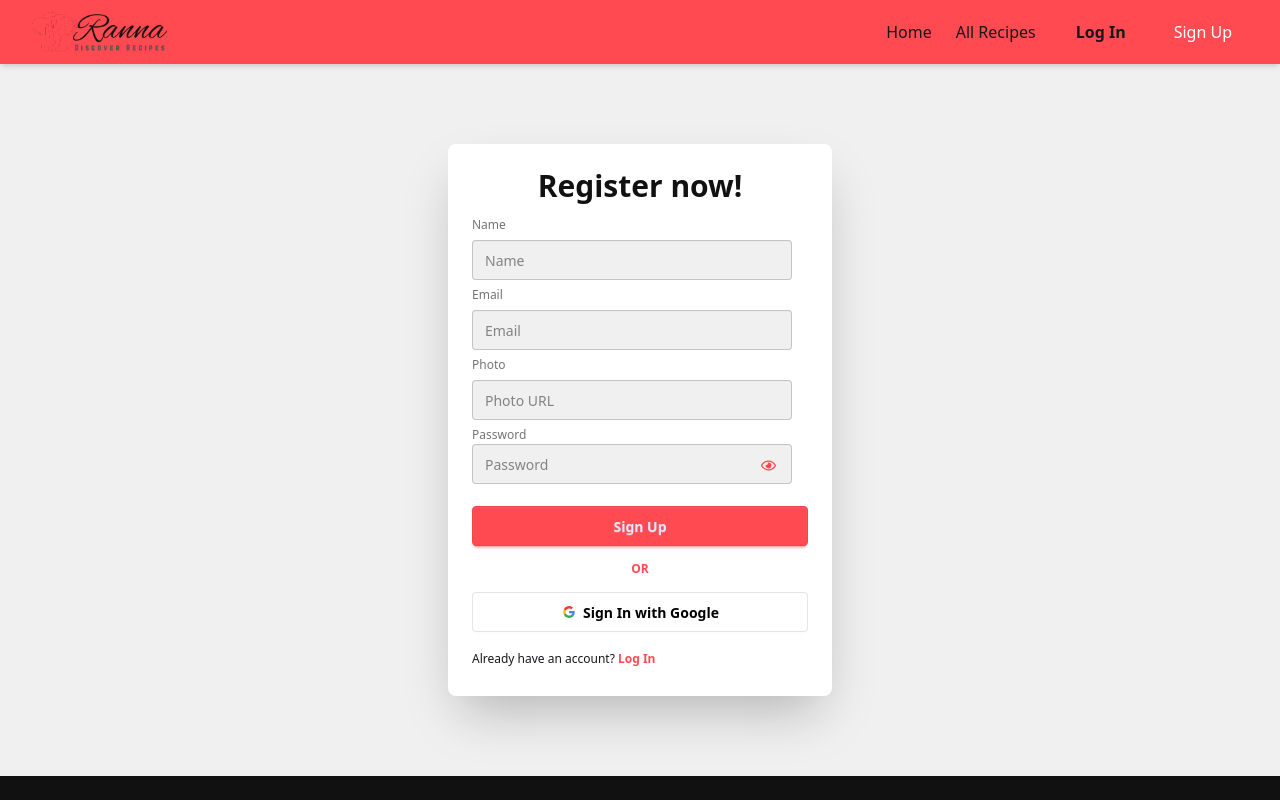
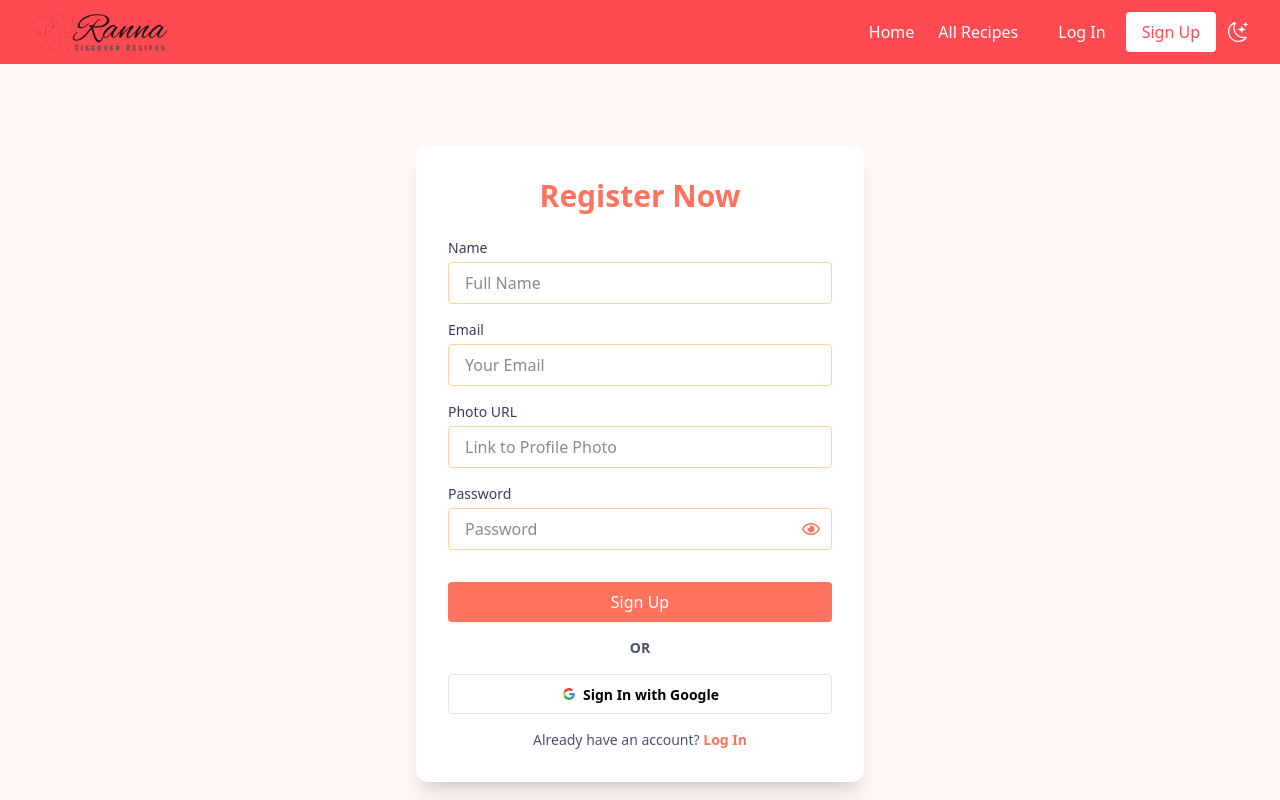
Before and after one commit to MohammadFakhruddin/jobtrack, a React (Vite) app: page /auth/signup in a window 1280 px wide. Shown: the top 800 px of the page. Built offline with nearby package versions, Linux system fonts and the light colour scheme; no server answers.

Commit message:
Sifg Up page updated

```diff
--- a/src/Components/Navbar.jsx
+++ b/src/Components/Navbar.jsx
@@ -1,69 +1,86 @@
-import  { useState, useContext } from 'react';
+import { useState, useContext } from 'react';
+import { Link, useNavigate } from 'react-router';
 import logo from '../assets/reciepe-logo.png';
-import { Link, useNavigate } from 'react-router';
 import { AuthContext } from '../Provider/AuthProvider';
+import { ThemeContext } from '../Provider/ThemeContext';
+import { BsSun, BsMoonStars } from 'react-icons/bs';
 
 const Navbar = () => {
   const [isOpen, setIsOpen] = useState(false);
   const { user, logOut } = useContext(AuthContext);
+  const { darkMode, toggleTheme } = useContext(ThemeContext);
   const navigate = useNavigate();
 
   const handleLogout = () => {
     logOut()
-      .then(() => {
-        navigate('/');
-      })
+      .then(() => navigate('/'))
       .catch(err => console.error(err));
   };
 
   return (
-    <nav className="bg-primary shadow-md">
+    <nav className="bg-primary dark:bg-gray-900 shadow-md text-white dark:text-gray-100">
       <div className="max-w-7xl mx-auto px-4 sm:px-6 lg:px-8">
-        <div className="flex justify-between h-16 items-center">
-          <div className="flex-shrink-0">
+        <div className="flex justify-between items-center h-16">
+          {/* Logo */}
           <Link to="/">
             <img src={logo} alt="Recipe Logo" className="h-10 w-auto" />
           </Link>
-          </div>
 
-          <div className="hidden md:flex md:items-center space-x-6">
-            <Link to="/" className="text-[--color-accent] hover:text-[--color-primary] font-medium">Home</Link>
-            <Link to="/all" className="text-[--color-accent] hover:text-[--color-primary] font-medium">All Recipes</Link>
+          {/* Desktop Menu */}
+          <div className="hidden md:flex items-center space-x-6">
+            <Link to="/" className="hover:text-yellow-300 font-medium">Home</Link>
+            <Link to="/all" className="hover:text-yellow-300 font-medium">All Recipes</Link>
 
             {user && (
               <>
-                <Link to="/add" className="text-[--color-accent] hover:text-[--color-primary] font-medium">Add Recipe</Link>
-                <Link to="/myrecipe" className="text-[--color-accent] hover:text-[--color-primary] font-medium">My Recipes</Link>
+                <Link to="/add" className="hover:text-yellow-300 font-medium">Add Recipe</Link>
+                <Link to="/myrecipe" className="hover:text-yellow-300 font-medium">My Recipes</Link>
               </>
             )}
 
-            {!user ? (
+
+            {/* Auth Area */}
+            <div className="flex items-center gap-3">
+              {user ? (
                 <>
-                <Link to='/auth/login' className="ml-4 text-[--color-primary] font-semibold hover:underline">Log In</Link>
-                <Link to="/auth/signup" className="ml-2 bg-[--color-primary] text-white px-4 py-2 rounded hover:bg-opacity-80 transition">Sign Up</Link>
-              </>
-            ) : (
-              <>
-                <div className="flex items-center gap-3">
                   <img
                     src={user.photoURL || 'https://i.ibb.co/2Yy0kZL/avatar.png'}
                     alt="user"
                     className="h-8 w-8 rounded-full"
                   />
-                  <span className="text-white font-medium">{user.displayName || 'User'}</span>
+                  <span className="font-medium">{user.displayName || 'User'}</span>
                   <button
                     onClick={handleLogout}
                     className="bg-red-500 text-white px-3 py-1 rounded hover:bg-opacity-80"
                   >
                     Log Out
                   </button>
-                </div>
+                </>
+              ) : null}
+
+              {/* Show these even if user is logged in, but moved to end */}
+              {!user && (
+                <>
+                  <Link to="/auth/login" className="ml-4 hover:underline">Log In</Link>
+                  <Link to="/auth/signup" className="ml-2 bg-white text-primary px-4 py-2 rounded hover:bg-opacity-80 transition">Sign Up</Link>
                 </>
               )}
+
+              {/* Theme Toggle */}
+              <button onClick={toggleTheme} className="hover:text-yellow-400 transition" title="Toggle Theme">
+                {darkMode ? <BsSun size={20} /> : <BsMoonStars size={20} />}
+              </button>
+
+
+            </div>
           </div>
 
-          <div className="md:hidden">
-            <button onClick={() => setIsOpen(!isOpen)} className="text-[--color-accent] focus:outline-none">
+          {/* Mobile menu toggle */}
+          <div className="md:hidden flex items-center gap-3">
+            <button onClick={toggleTheme} className="hover:text-yellow-400">
+              {darkMode ? <BsSun size={20} /> : <BsMoonStars size={20} />}
+            </button>
+            <button onClick={() => setIsOpen(!isOpen)} className="focus:outline-none">
               <svg className="h-6 w-6" fill="none" stroke="currentColor" viewBox="0 0 24 24">
                 {isOpen ? (
                   <path strokeLinecap="round" strokeLinejoin="round" strokeWidth={2} d="M6 18L18 6M6 6l12 12" />
@@ -76,24 +93,20 @@ const Navbar = () => {
         </div>
       </div>
 
+      {/* Mobile Menu */}
       {isOpen && (
-        <div className="md:hidden bg-[--color-base-100] px-4 pb-4 space-y-2">
-          <Link to="/" className="block text-[--color-accent] hover:text-[--color-primary]">Home</Link>
-          <Link to="/all" className="block text-[--color-accent] hover:text-[--color-primary]">All Recipes</Link>
+        <div className="md:hidden bg-white dark:bg-gray-800 px-4 pb-4 space-y-2 text-gray-800 dark:text-gray-100">
+          <Link to="/" className="block hover:text-primary">Home</Link>
+          <Link to="/all" className="block hover:text-primary">All Recipes</Link>
 
           {user && (
             <>
-              <Link to="/add" className="block text-[--color-accent] hover:text-[--color-primary]">Add Recipe</Link>
-              <Link to="/myrecipe" className="block text-[--color-accent] hover:text-[--color-primary]">My Recipes</Link>
+              <Link to="/add" className="block hover:text-primary">Add Recipe</Link>
+              <Link to="/myrecipe" className="block hover:text-primary">My Recipes</Link>
             </>
           )}
 
-          {!user ? (
-            <>
-              <Link to="/auth/login" className="block text-[--color-primary] font-medium">Log In</Link>
-              <Link to="/auth/signup" className="block bg-[--color-primary] text-white text-center py-2 rounded">Sign Up</Link>
-            </>
-          ) : (
+          {user ? (
             <div className="flex flex-col gap-2 items-start">
               <div className="flex items-center gap-2">
                 <img
@@ -110,6 +123,13 @@ const Navbar = () => {
                 Log Out
               </button>
             </div>
+          ) : null}
+
+          {!user && (
+            <>
+              <Link to="/auth/login" className="block">Log In</Link>
+              <Link to="/auth/signup" className="block bg-primary text-white text-center py-2 rounded">Sign Up</Link>
+            </>
           )}
         </div>
       )}
--- a/src/Components/ShowHidePassword.jsx
+++ b/src/Components/ShowHidePassword.jsx
@@ -3,24 +3,33 @@ import { FaRegEye } from "react-icons/fa";
 import { FaRegEyeSlash } from "react-icons/fa6";
 
 const ShowHidePassword = () => {
+  const [showPassword, setShowPassword] = useState(false);
 
-    const [showPassword, setShowPassword] = useState(false)
-
-    return (
-        <div>
-            <div className='relative'>
-                <label className="label">Password</label>
-                <input type={showPassword ? 'text' : 'password'} name='password' className="input" placeholder="Password" required />
-                <button onClick={() => { setShowPassword(!showPassword) }}
-                    className='text-primary absolute right-8 top-8 '>
-                    {
-                        showPassword ? <FaRegEyeSlash size={15} /> : <FaRegEye size={15} />
-                    }
-
-                </button>
-            </div>
-        </div>
-    );
+  return (
+    <div className="mb-4">
+      <label className="block text-sm font-medium text-gray-700 mb-1">Password</label>
+      <div className="relative">
+        <input
+          type={showPassword ? 'text' : 'password'}
+          name="password"
+          required
+          placeholder="Password"
+          className="w-full px-4 py-2 pr-10 border border-[#FFD19C] rounded focus:outline-none focus:ring-2 focus:ring-[#FF725E]"
+        />
+        <button
+          type="button"
+          onClick={() => setShowPassword(!showPassword)}
+          className="absolute inset-y-0 right-3 flex items-center text-gray-500"
+        >
+          {showPassword ? (
+            <FaRegEyeSlash className="text-[#FF725E]" size={18} />
+          ) : (
+            <FaRegEye className="text-[#FF725E]" size={18} />
+          )}
+        </button>
+      </div>
+    </div>
+  );
 };
 
 export default ShowHidePassword;
--- a/src/Pages/SignUp.jsx
+++ b/src/Pages/SignUp.jsx
@@ -1,49 +1,37 @@
-import React, { use, useState } from 'react';
+import { useState, useContext } from 'react';
 import { AuthContext } from '../Provider/AuthProvider';
 import GoogleSignIn from '../Provider/GoogleSignIn';
 import ShowHidePassword from '../Components/ShowHidePassword';
 import { Link, useNavigate } from 'react-router';
 import { toast } from 'react-toastify';
 
-
-
-
-
-
 const SignUp = () => {
-
-
-    const { createUser, setUser, updateUser } = use(AuthContext)
-
-
-    const [passwordError, setPasswordError] = useState('')
+  const { createUser, setUser, updateUser } = useContext(AuthContext);
+  const [passwordError, setPasswordError] = useState('');
+  const navigate = useNavigate();
 
   const passwordRegex = /^(?=.*[a-z])(?=.*[A-Z])(?=.*[\W_]).{6,}$/;
 
-
-    const navigate = useNavigate()
-
   const handleSignUp = (e) => {
     e.preventDefault();
+    const form = e.target;
+    const formData = new FormData(form);
 
+    const name = formData.get('name');
+    const photo = formData.get('photo');
+    const email = formData.get('email');
+    const password = formData.get('password');
 
-        const form = e.target;
-        const formData = new FormData(form)
-
-        const name = formData.get('name')
-        const photo = formData.get('photo')
-
-        const { email, password, ...restFormData } = Object.fromEntries(formData.entries())
-
+    if (!passwordRegex.test(password)) {
+      setPasswordError('Password must be at least 6 characters, include 1 uppercase, 1 lowercase, and 1 special character.');
+      return;
+    }
 
     const userProfile = {
+      name,
       email,
-            ...restFormData,
-
-        }
-
-
-        console.log(email, password, userProfile);
+      photo
+    };
 
     createUser(email, password)
       .then(result => {
@@ -51,82 +39,91 @@ const SignUp = () => {
         updateUser({ displayName: name, photoURL: photo })
           .then(() => {
             setUser({ ...user, displayName: name, photoURL: photo });
-                        toast.success('Account Created Successfully!!')
-                        navigate('/')
+            toast.success('Account Created Successfully!');
+            navigate('/');
           })
-                    .catch((error) => {
-                        console.log(error);
-                        setUser(user)
-                    })
+          .catch((err) => {
+            console.log(err);
+            setUser(user);
+          });
 
-                fetch('https://localhost:5000/users', {
+        fetch('http://localhost:5000/users', {
           method: 'POST',
-                    headers: {
-                        'content-type': 'application/json'
-                    },
+          headers: { 'content-type': 'application/json' },
           body: JSON.stringify(userProfile)
         })
           .then(res => res.json())
           .then(data => {
-
-                        console.log(data.insertedID)
-
-
-
+            console.log(data.insertedId);
+          });
       })
-            })
-            .catch((error) => {
-                const errorMessage = error.message;
-                console.log(errorMessage);
+      .catch((err) => {
+        console.error(err.message);
       });
-
-
-
-        if (passwordRegex.test(password) === false) {
-            setPasswordError('The password should be at least 8 characters and include 1 uppercase, 1 lowercase, and a special character.')
-            return;
-        }
-    }
-
-
+  };
 
   return (
-        <div>
+    <div className="flex items-center justify-center min-h-screen bg-[#FFF8F5] px-4">
+      <div className="w-full max-w-md bg-white p-8 rounded-xl shadow-xl">
+        <h2 className="text-3xl font-bold text-center text-[#FF725E] mb-6">Register Now</h2>
 
+        <form onSubmit={handleSignUp}>
+          <div className="mb-4">
+            <label className="block text-sm font-medium text-gray-700 mb-1">Name</label>
+            <input
+              type="text"
+              name="name"
+              required
+              placeholder="Full Name"
+              className="w-full px-4 py-2 border border-[#FFD19C] rounded focus:outline-none focus:ring-2 focus:ring-[#FF725E]"
+            />
+          </div>
 
+          <div className="mb-4">
+            <label className="block text-sm font-medium text-gray-700 mb-1">Email</label>
+            <input
+              type="email"
+              name="email"
+              required
+              placeholder="Your Email"
+              className="w-full px-4 py-2 border border-[#FFD19C] rounded focus:outline-none focus:ring-2 focus:ring-[#FF725E]"
+            />
+          </div>
 
-            <div className="card bg-white w-full mx-auto my-20 max-w-sm shrink-0 shadow-2xl">
-                <form onSubmit={handleSignUp} className="card-body">
-                    <h1 className="text-3xl text-center text-accent font-bold">Register now!</h1>
-                    <fieldset className="fieldset">
+          <div className="mb-4">
+            <label className="block text-sm font-medium text-gray-700 mb-1">Photo URL</label>
+            <input
+              type="text"
+              name="photo"
+              required
+              placeholder="Link to Profile Photo"
+              className="w-full px-4 py-2 border border-[#FFD19C] rounded focus:outline-none focus:ring-2 focus:ring-[#FF725E]"
+            />
+          </div>
 
-                        <label className="label">Name</label>
-                        <input type="text" name='name' className="input" placeholder="Name" required />
+          <ShowHidePassword />
 
+          {passwordError && <p className="text-red-600 text-sm mt-2">{passwordError}</p>}
 
+          <button
+            type="submit"
+            className="w-full bg-[#FF725E] text-white py-2 rounded mt-4 hover:bg-opacity-90 transition"
+          >
+            Sign Up
+          </button>
 
-                        <label className="label">Email</label>
-                        <input type="email" name='email' className="input" placeholder="Email" required />
+          <div className="text-center my-4 text-sm font-semibold text-gray-600">OR</div>
 
-                        <label className="label">Photo</label>
-                        <input type="text" name='photo' className="input" placeholder="Photo URL" required />
+          <GoogleSignIn />
 
-                        <ShowHidePassword></ShowHidePassword>
-
-
-                        <button type='submit' className="btn btn-primary hover:btn-secondary mt-4">Sign Up</button>
-                        <p className='text-center font-bold my-2 text-primary'>OR</p>
-
-                        <GoogleSignIn></GoogleSignIn>
-
-                        <p className='mt-3'>Already have an account? <Link className='text-primary font-semibold hover:text-secondary' to={'/auth/login'}>Log In</Link></p>
-                    </fieldset>
-
-                    {passwordError && <p className='text-xs text-error'>{passwordError}</p>}
+          <p className="mt-4 text-sm text-center text-gray-600">
+            Already have an account?{' '}
+            <Link to="/auth/login" className="text-[#FF725E] font-semibold hover:underline">
+              Log In
+            </Link>
+          </p>
         </form>
       </div>
-
-
     </div>
   );
 };
--- /dev/null
+++ b/src/Provider/ThemeContext.jsx
@@ -0,0 +1,31 @@
+import { createContext, useEffect, useState } from "react";
+
+export const ThemeContext = createContext();
+
+const ThemeProvider = ({ children }) => {
+  const [darkMode, setDarkMode] = useState(() => {
+    const savedTheme = localStorage.getItem("theme");
+    return savedTheme === "dark";
+  });
+
+  useEffect(() => {
+    const root = window.document.documentElement;
+    if (darkMode) {
+      root.classList.add("dark");
+      localStorage.setItem("theme", "dark");
+    } else {
+      root.classList.remove("dark");
+      localStorage.setItem("theme", "light");
+    }
+  }, [darkMode]);
+
+  const toggleTheme = () => setDarkMode((prev) => !prev);
+
+  return (
+    <ThemeContext.Provider value={{ darkMode, toggleTheme }}>
+      {children}
+    </ThemeContext.Provider>
+  );
+};
+
+export default ThemeProvider;
--- /dev/null
+++ b/tailwind.config.js
@@ -0,0 +1,14 @@
+
+module.exports = {
+  darkMode: 'class',
+  content: ["./src/**/*.{js,jsx,ts,tsx}"],
+  theme: {
+    extend: {
+      colors: {
+        primary: '#FF725E',
+        accent: '#FFD19C',
+      },
+    },
+  },
+  plugins: [],
+};
```
Also changed, not shown: src/main.jsx (+9 -4 lines). Lines whose indentation alone changed are shown as unchanged.
